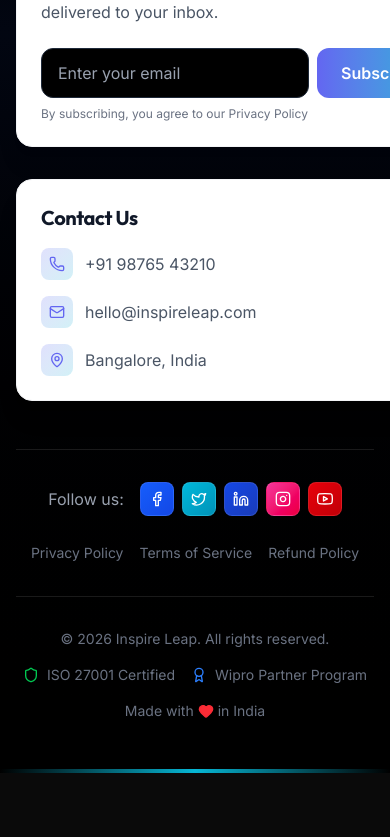
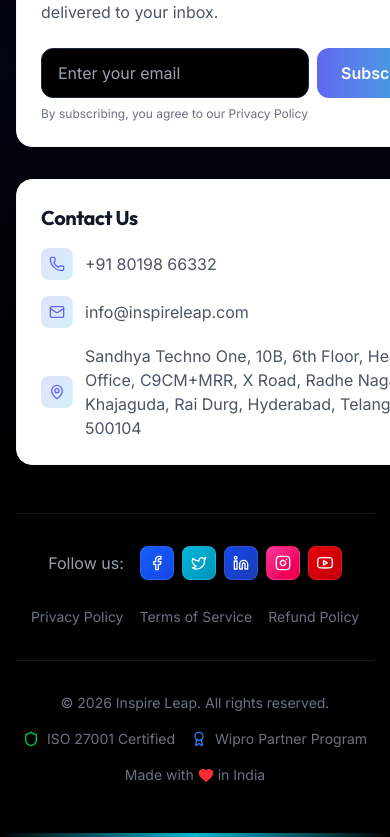
Before and after one commit to updeshsingh9063/INSPIRE-LEAP, a Next.js app in the folder frontend/: page /login in a window 390 px wide. Shown: the part 2824-3661 px from the top of the page. Before the commit the page ends 3597 px from the top, so only its background shows below. Built offline with nearby package versions, Linux system fonts and the light colour scheme.

Commit message:
Update contact information (email, phone, address)

```diff
--- a/frontend/components/Footer.tsx
+++ b/frontend/components/Footer.tsx
@@ -64,9 +64,9 @@ const socialLinks = [
 ];
 
 const contactInfo = [
-  { icon: Phone, label: "+91 98765 43210", href: "tel:+919876543210" },
-  { icon: Mail, label: "hello@inspireleap.com", href: "mailto:hello@inspireleap.com" },
-  { icon: MapPin, label: "Bangalore, India", href: "https://maps.google.com" },
+  { icon: Phone, label: "+91 80198 66332", href: "tel:+918019866332" },
+  { icon: Mail, label: "info@inspireleap.com", href: "mailto:info@inspireleap.com" },
+  { icon: MapPin, label: "Sandhya Techno One, 10B, 6th Floor, Head Office, C9CM+MRR, X Road, Radhe Nagar, Khajaguda, Rai Durg, Hyderabad, Telangana 500104", href: "https://maps.google.com/?q=Sandhya+Techno+One,+Hyderabad" },
 ];
 
 export default function Footer() {
```
